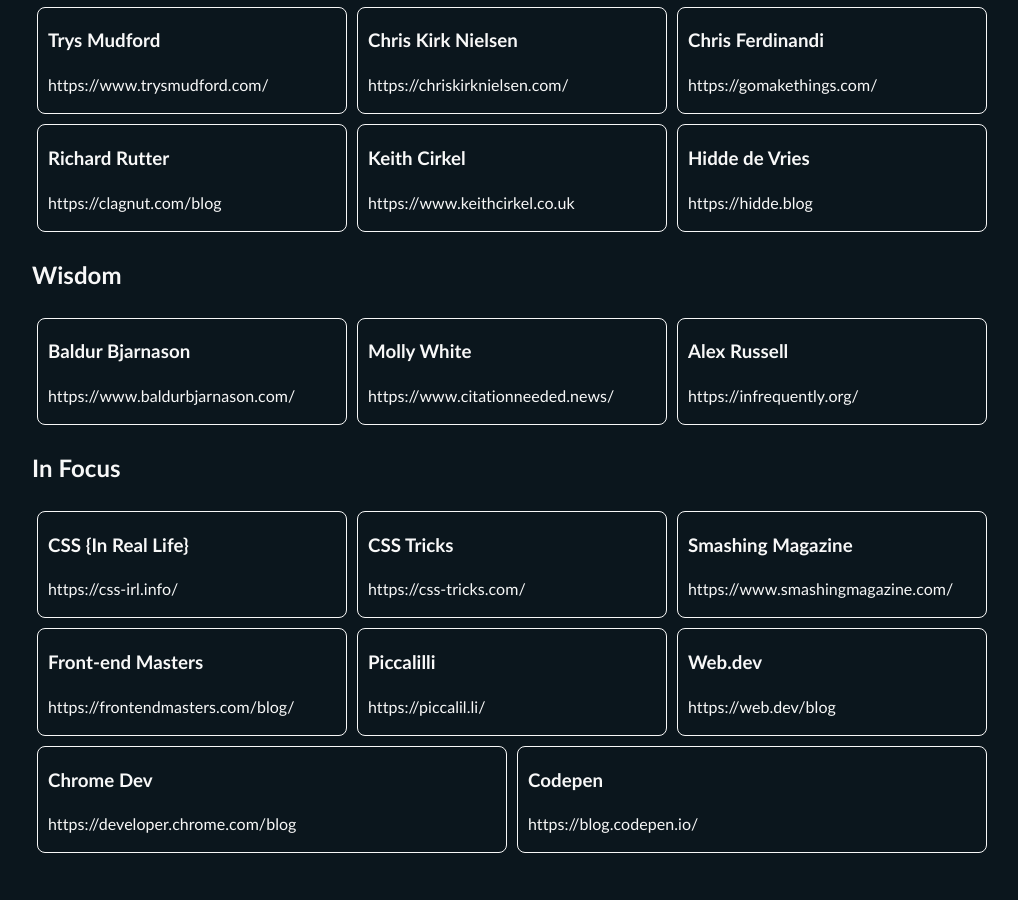
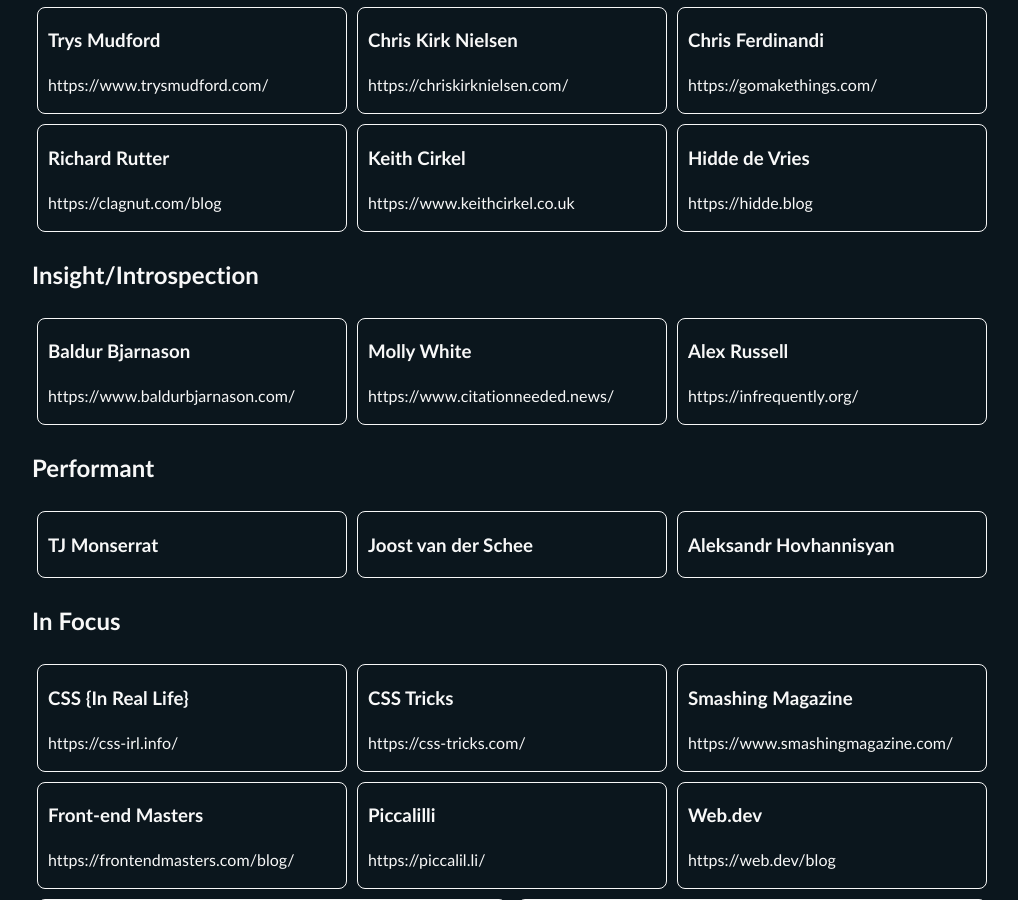
Before and after one commit to mpdagang/mpdagang.github.io, a Jekyll site: the page built from _pages/blogroll.html, in a window 1280 px wide and 900 px high, scrolled down 949 px. Shown: the whole window, without its empty margins (128-1146 px from the left). Built offline with Jekyll 4.4.1, drawn with Linux system fonts in a browser that asks for light colours.

Commit message:
Blogroll: add Performant section

```diff
--- a/_pages/blogroll.html
+++ b/_pages/blogroll.html
@@ -113,7 +113,7 @@
     </div>
   </section>
   <section>
-    <h2>Wisdom</h2>
+    <h2>Insight/Introspection</h2>
     <div class="mp-l-pancake">
         <a href="https://www.baldurbjarnason.com/" class="mp-l-pancake-item blog-card">
             <h3>Baldur Bjarnason</h3>
@@ -126,6 +126,20 @@
         <a href="https://infrequently.org/" class="mp-l-pancake-item blog-card">
             <h3>Alex Russell</h3>
             <p>https://infrequently.org/</p>
+        </a>
+    </div>
+  </section>
+  <section>
+    <h2>Performant</h2>
+    <div class="mp-l-pancake">
+        <a href="https://medium.com/@tjmonsi" class="mp-l-pancake-item blog-card">
+            <h3>TJ Monserrat</h3>
+        </a>
+        <a href="https://www.usecue.com/blog" class="mp-l-pancake-item blog-card">
+            <h3>Joost van der Schee</h3>
+        </a>
+        <a href="https://www.aleksandrhovhannisyan.com/blog/" class="mp-l-pancake-item blog-card">
+            <h3>Aleksandr Hovhannisyan</h3>
         </a>
     </div>
   </section>
```
